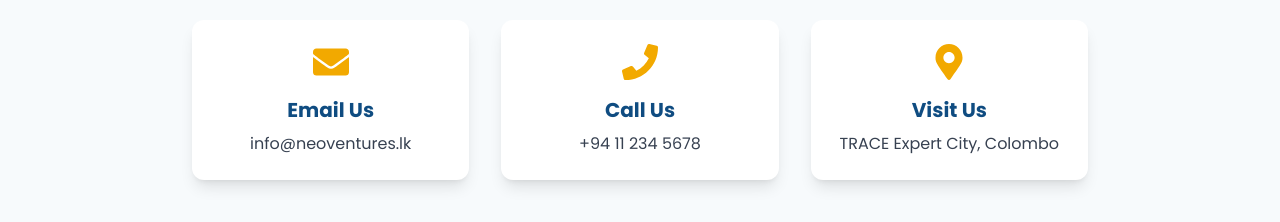
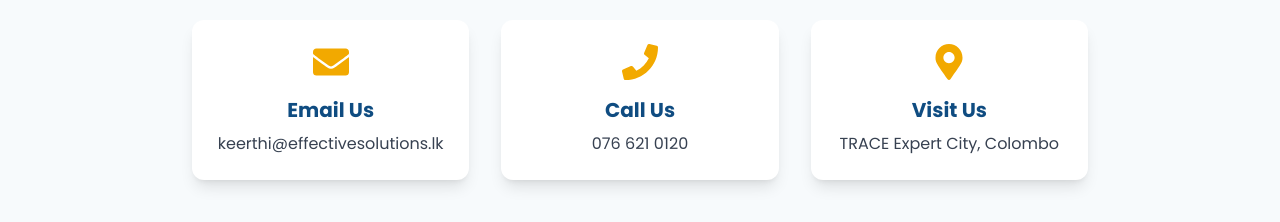
Before and after one commit to jpasan123/neo-ventures-, a React (Vite) app: page / in a window 1280 px wide. Shown: the part 4580-4802 px from the top of the page. Built offline with nearby package versions, Linux system fonts and the light colour scheme.

Commit message:
update-commit

```diff
--- a/src/components/ContactSection.tsx
+++ b/src/components/ContactSection.tsx
@@ -20,7 +20,7 @@ const ContactSection = () => {
             </div>
             <h3 className="text-xl font-bold text-primary group-hover:text-white transition-colors mb-2">Email Us</h3>
             <a href="mailto:info@neoventures.lk" className="text-gray-700 group-hover:text-white transition-colors hover:underline">
-              info@neoventures.lk
+            keerthi@effectivesolutions.lk
             </a>
           </div>
 
@@ -29,8 +29,8 @@ const ContactSection = () => {
               <FaPhone className="text-4xl text-secondary group-hover:text-white transition-colors" />
             </div>
             <h3 className="text-xl font-bold text-primary group-hover:text-white transition-colors mb-2">Call Us</h3>
-            <a href="tel:+94112345678" className="text-gray-700 group-hover:text-white transition-colors hover:underline">
-              +94 11 234 5678
+            <a href="tel:076 621 0120" className="text-gray-700 group-hover:text-white transition-colors hover:underline">
+              076 621 0120
             </a>
           </div>
 
```
